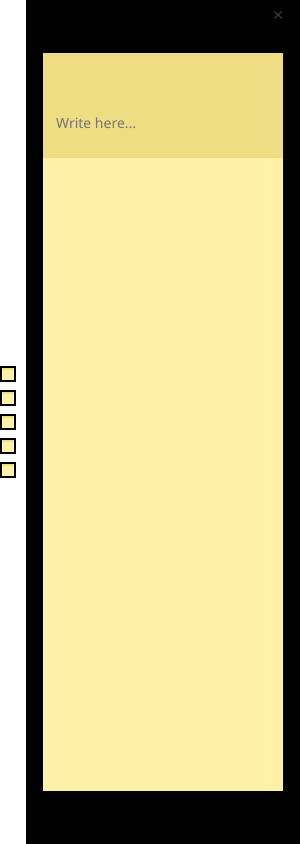
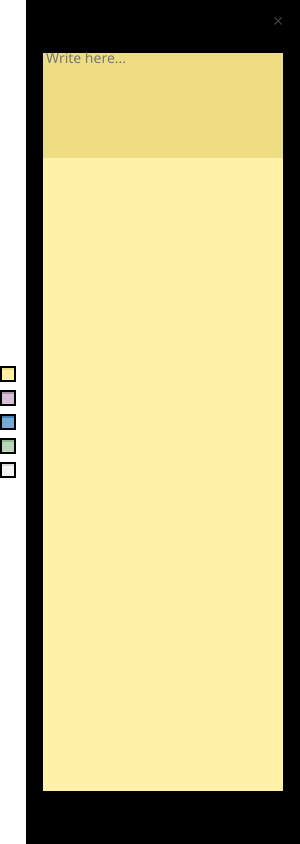
Before and after one commit to claudiabeltr/tidy-desktop, an Electron app: page postit.html in a window 300 px wide. Drawn offline with Linux system fonts and the light colour scheme.

Commit message:
fix: text position, close button

```diff
--- a/postit.css
+++ b/postit.css
@@ -85,7 +85,7 @@ html, body {
     background: transparent;
     resize: none;
     outline: none;
-    padding: 85px 30px;
+    padding: 20px 20px;
     font-size: 14px;
     color: #3a3a3a;
     font-family: inherit;
@@ -99,7 +99,9 @@ html, body {
     resize: none;
     outline: none;
     outline: none;
-    padding: 8px 10px;
+    padding: 10px;
+    position: relative;
+    top: 6px;
     font-size: 14px;
     color: #3a3a3a;
     font-family: inherit; /* !! */
--- a/postit.js
+++ b/postit.js
@@ -7,8 +7,8 @@ const ROWS = 5;
 
 //
 function setTile(el, col, row) {
-    const pos = (col / (COLS - 1)) * 100;
-    const postY = (row / (ROWS - 1)) * 100;
+    const posX = (col / (COLS - 1)) * 100;
+    const posY = (row / (ROWS - 1)) * 100;
     el.style.backgroundPosition = `${posX}% ${posY}%`;
 }
 
@@ -20,7 +20,7 @@ dots.forEach(dot => {
     dot.addEventListener('click', () => {
         setTile(postit, col, row);
         postit.dataset.col = col;
-        postit.dataset.row;
+        postit.dataset.row = row;
     });
 });
 
```
